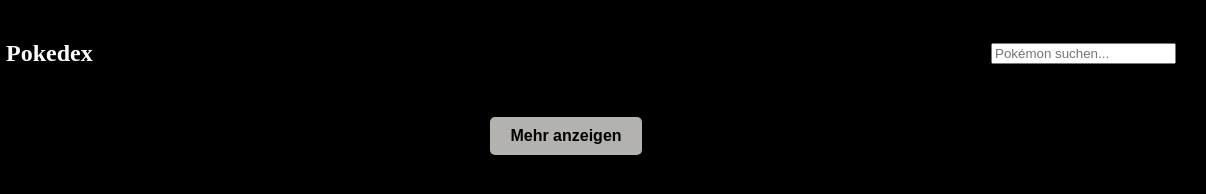
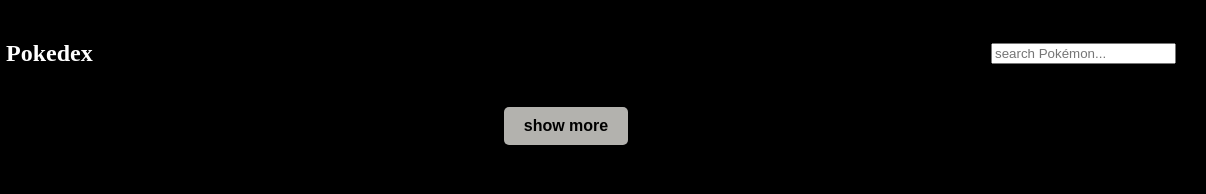
Before and after one commit to Kevin-Developer-B/pokedex, a plain HTML site: page index.html in a window 1280 px wide. Shown: the full height of the page, 74-1280 px from the left. Drawn offline with Linux system fonts and the light colour scheme; no server answers.

Commit message:
Revision show more button

```diff
--- a/script.js
+++ b/script.js
@@ -14,6 +14,7 @@ async function init() {
 };
 
 async function loadMorePokemons() {
+    await loadSpinner(true);
     let nextBatchStart = displayedPokemons + 1;
     let nextBatchEnd = displayedPokemons + POKEMONS_INCREMENT;
     for (let index = nextBatchStart; index <= nextBatchEnd; index++) {
@@ -23,13 +24,8 @@ async function loadMorePokemons() {
         }
     }
     displayedPokemons += POKEMONS_INCREMENT;
+    await loadSpinner(false);
     await render();
-    if (displayedPokemons >= 40) {
-        let loadMoreButton = document.getElementById('loadMoreButton');
-        if (loadMoreButton) {
-            loadMoreButton.remove();
-        }
-    }
 }
 
 async function allPokeData(index) {
--- a/style.css
+++ b/style.css
@@ -4,7 +4,7 @@ body{
     color: white;
 
     margin: 0;
-    height: 100vh;
+    height: auto;
     width: 100%;
 
     font-family: "Rubik";
--- a/styles/assets.css
+++ b/styles/assets.css
@@ -48,9 +48,14 @@
     background-color: #e0e0e0;
 }
 
+.load-more-button-container{
+    display: flex;
+    justify-content: center;
+
+    margin: 20px 0;
+}
+
 .load-more-button {
-    display: flex;
-    margin: 30px auto;
     padding: 10px 20px;
     background-color: #b3b2ae;
     border: none;
--- a/styles/overlay.css
+++ b/styles/overlay.css
@@ -10,6 +10,6 @@
     justify-content: center;
 }
 
-.d-none{
-    display: none;
+.d-none {
+    display: none !important;
 }
--- a/templates/template.js
+++ b/templates/template.js
@@ -7,7 +7,7 @@ async function getTemplateLoadContent() {
                 <h2>Pokedex</h2>
             </div>
             <div>
-                <input type="text" id="filterInput" oninput="filter()" placeholder="Pokémon suchen...">
+                <input type="text" id="filterInput" oninput="filter()" placeholder="search Pokémon...">
             </div>
         </div>
     </header>
@@ -19,7 +19,9 @@ async function getTemplateLoadContent() {
     </div>
     <main>
         <div id="pokeCards" class="cards-position"></div>
-        <button id="loadMoreButton" class="load-more-button d-none" onclick="loadMorePokemons()">Mehr anzeigen</button>
+        <div class="load-more-button-container">
+            <button id="loadMoreButton" class="load-more-button" onclick="loadMorePokemons()">show more</button>
+        </div>
     </main>
     <footer></footer>
     <div id="overlay" class="overlay d-none" onclick="toggleOverlay()">
```
